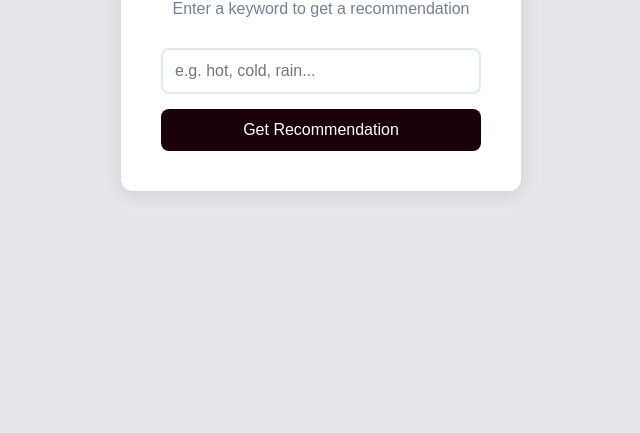
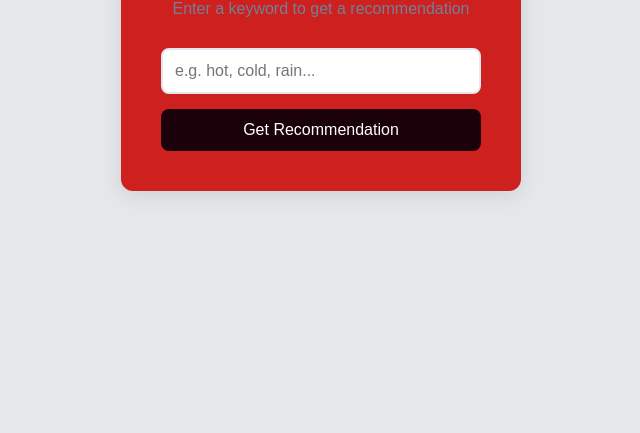
Before and after one commit to ramaatallah/final-project-UNIX, a plain HTML site: page frontend/index.html in a window 1280 px wide. Shown: the part 367-800 px from the top of the page, without its empty margins (319-959 px from the left). Drawn offline with Linux system fonts and the light colour scheme.

Commit message:
Auto update: Thu May 21 11:52:30 AM EEST 2026

```diff
--- a/frontend/index.html
+++ b/frontend/index.html
@@ -21,7 +21,7 @@
         }
 
         .container {
-            background: white;
+            background: rgb(207, 32, 32);
             padding: 40px;
             border-radius: 12px;
             box-shadow: 0 4px 20px rgba(0,0,0,0.1);
```
